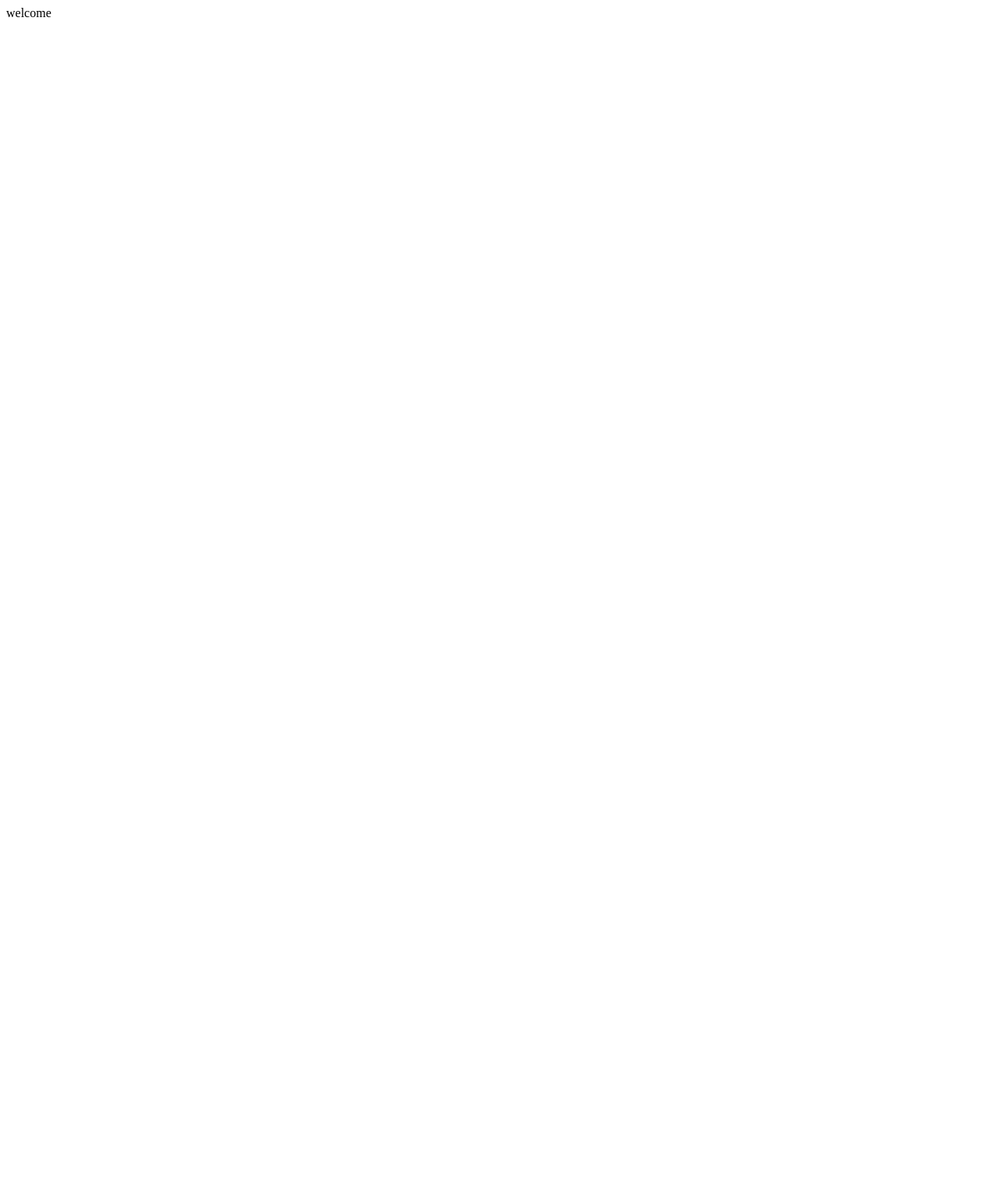
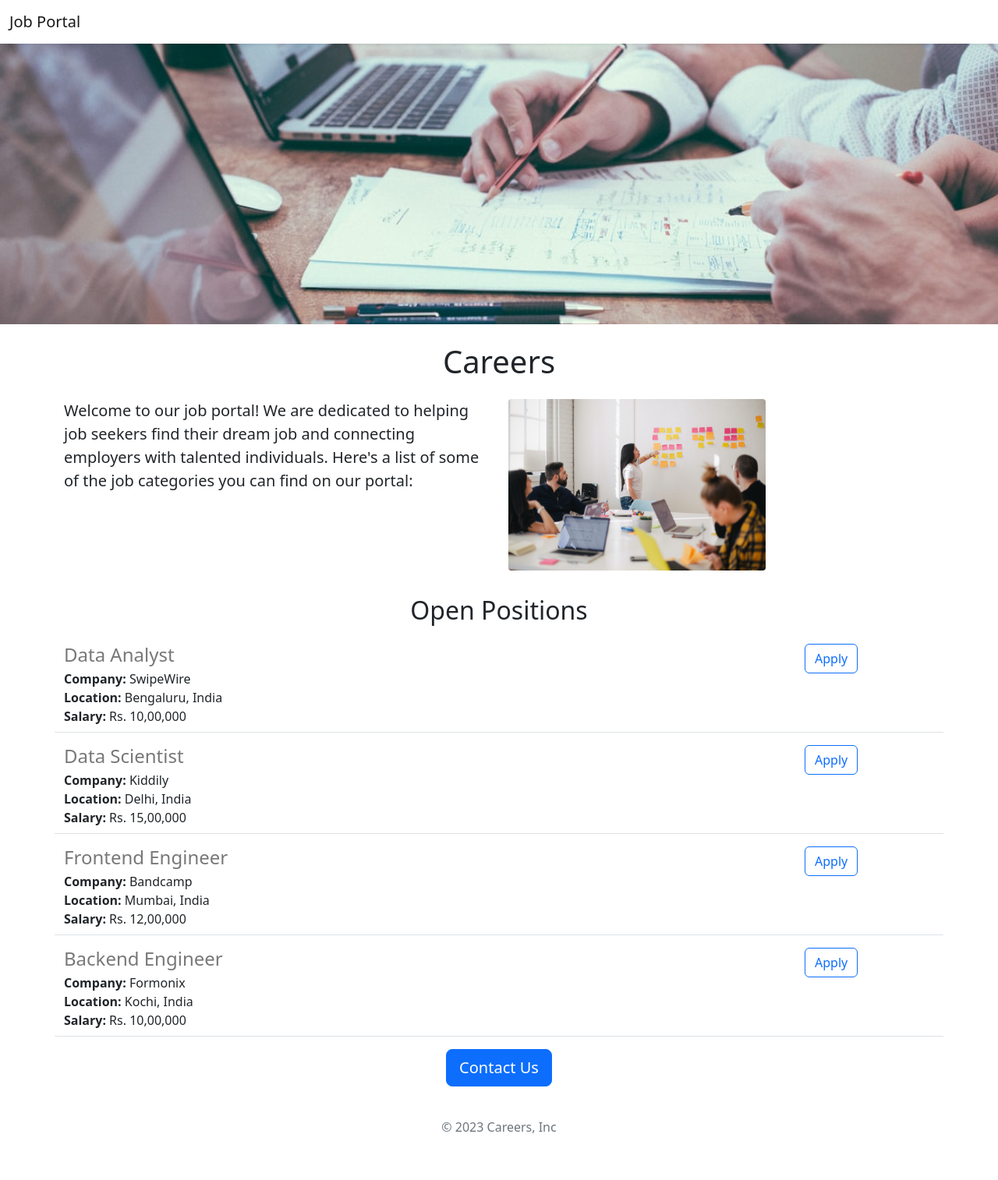
Before and after one commit to amaldev613/website, a Flask app: page / in a window 1280 px wide. Before the commit the page is almost empty. Shown: the whole page at 78% size. Before the commit the page ends 22 px from the top, so only its background shows below. Run offline with Flask 3, Linux system fonts and the light colour scheme.

Commit message:
job portal

```diff
--- a/app.py
+++ b/app.py
@@ -1,10 +1,43 @@
-from flask import Flask,render_template
+from flask import Flask, render_template, jsonify
 
 app = Flask(__name__)
 
+JOBS = [{
+  'id': 1,
+  'company': 'SwipeWire',
+  'title': 'Data Analyst',
+  'location': 'Bengaluru, India',
+  'salary': 'Rs. 10,00,000'
+}, {
+  'id': 2,
+  'company': 'Kiddily',
+  'title': 'Data Scientist',
+  'location': 'Delhi, India',
+  'salary': 'Rs. 15,00,000'
+}, {
+  'id': 3,
+  'company': 'Bandcamp',
+  'title': 'Frontend Engineer',
+  'location': 'Mumbai, India',
+  'salary': 'Rs. 12,00,000'
+}, {
+  'id': 4,
+  'company': 'Formonix',
+  'title': 'Backend Engineer',
+  'location': 'Kochi, India',
+  'salary': 'Rs. 10,00,000'
+}]
+
+
 @app.route("/")
-def hello_world():
-  return render_template("home.html")
+def hello_jovian():
+  return render_template('home.html', jobs=JOBS)
 
-if __name__=="__main__":
-  app.run(host="0.0.0.0",debug=True)
+
+@app.route("/api/jobs")
+def list_jobs():
+  return jsonify(JOBS)
+
+
+if __name__ == '__main__':
+  app.run(host='0.0.0.0', debug=True)
--- /dev/null
+++ b/templates/footer.html
@@ -0,0 +1,5 @@
+<div class="container">
+  <footer class="py-3 my-4">
+    <p class="text-center text-muted">&copy; 2023 Careers, Inc</p>
+  </footer>
+</div>
--- a/templates/home.html
+++ b/templates/home.html
@@ -1,11 +1,46 @@
 <!DOCTYPE html>
 <html>
   <head>
-    <title>
-      hi i am amal
-    </title>
+    <title>Careers</title>
+    <meta charset="utf-8">
+    <meta name="viewport" content="width=device-width, initial-scale=1">
+    <link href="https://cdn.jsdelivr.net/npm/bootstrap@5.2.0-beta1/dist/css/bootstrap.min.css" rel="stylesheet" integrity="sha384-0evHe/X+R7YkIZDRvuzKMRqM+OrBnVFBL6DOitfPri4tjfHxaWutUpFmBp4vmVor" crossorigin="anonymous">
+    <style>
+      #banner {
+        height: 360px;
+        width: 100%;
+        object-fit:cover;
+        margin-bottom: 16px;
+      }
+    </style>
   </head>
   <body>
-    welcome
+    {% include 'nav.html' %}
+    <img class="img-fluid" id="banner" src="https://website.amaldev613.repl.co/static/Job.jpeg" >
+    <div class="container">
+      <h1 class="text-center mt-2 mb-4">
+        Careers
+      </h1>
+      <div class="row" style="margin-bottom:32px">
+        <div class="col-md-6">
+      <p class="lead">
+        Welcome to our job portal! We are dedicated to helping job seekers find their dream job and connecting employers with talented individuals. Here's a list of some of the job categories you can find on our portal:
+      </p>
+        </div>
+        <div class="d-none d-md-block col-md-6">
+        <img src="/static/job2.jpg" style="height:220px;border-radius:4px;">
+        </div>
+      </div>
+      <h2 class="text-center mt-2 mb-4">Open Positions</h2>
+      <div>
+        {% for job in jobs %}
+          {% include 'jobitem.html' %}
+        {% endfor %}
+      </div>
+      <div class="text-center">
+      <a class="btn btn-primary btn-lg" href="mailto:hello@job.ai?subject=Question%20about%20Job%20Opernings&body=My%20name%3A%20%3Cyour%20name%20here%3E%0D%0A%0D%0AMy%20questions%3A%20%3Center%20question%20here%3E%0D%0A">Contact Us</a>
+      </div>
+    </div>
+    {% include 'footer.html' %}
   </body>
 </html>
--- /dev/null
+++ b/templates/jobitem.html
@@ -0,0 +1,23 @@
+<div class="border-bottom row" style="margin-bottom:16px;padding-bottom:8px;">
+  <div class="col-10">
+    <h4
+      style="color:rgb(120,120,120); margin-bottom:4px;">
+      {{job['title']}}
+    </h4>
+    <div>
+      <b>Company:</b> {{job['company']}}
+    </div>
+    <div>
+      <b>Location:</b> {{job['location']}}
+    </div>
+    {% if 'salary' in job %}
+    <div>
+      <b>Salary:</b> {{job['salary']}}
+    </div>
+    {% endif %}
+  </div>
+  <div class="col-2 padding-right:16px">
+    <a href="mailto:hello@careers.ai?subject=Application%20for%20{{job['title']}}&body=My%20name%3A%20%3Cyour%20name%20here%3E%0D%0A%0D%0AMy%20Resume%20link%3A%20%3Cresume%20link%3E%0D%0A%0D%0AMy%20LinkedIn%20link%3A%20%3Clinkedin%20in%3E%0D%0A%0D%0A" type="button" class="btn btn-outline-primary float-right align-middle" >Apply</a>
+  </div>
+
+</div>
--- /dev/null
+++ b/templates/nav.html
@@ -0,0 +1,8 @@
+<nav class="navbar shadow-sm fixed-top bg-white">
+  <div class="container-fluid">
+    <a class="navbar-brand" href="#">
+      Job Portal
+    </a>
+  </div>
+</nav>
+<div style="height:56px"></div>
```
Also changed, not shown: static/Job.jpeg (added), static/job2.jpg (added).
